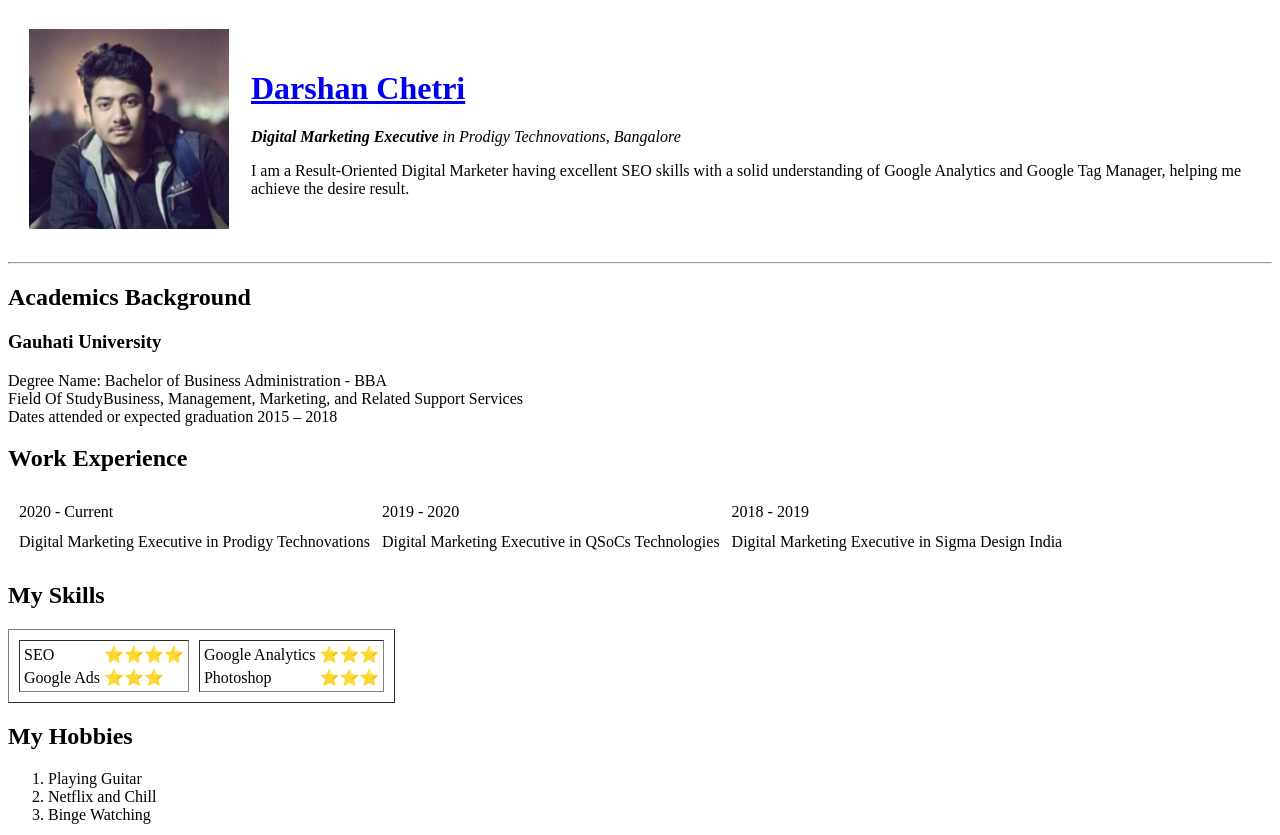
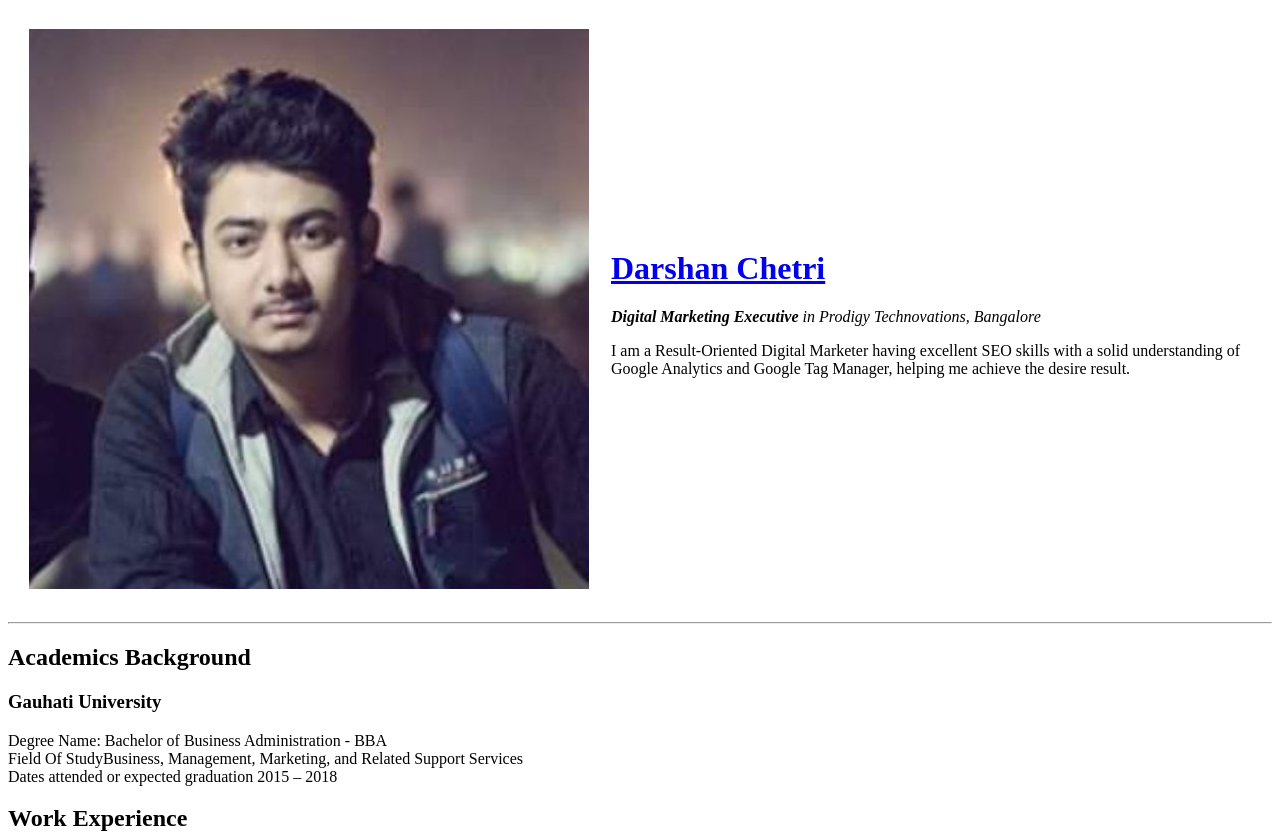
Before and after one commit to chetridarshan/CV, a plain HTML site: page index.html in a window 1280 px wide. Shown: the top 835 px of the page. Drawn offline with Linux system fonts and the light colour scheme.

Commit message:
Update index.html

```diff
--- a/index.html
+++ b/index.html
@@ -9,7 +9,7 @@
 <body>
 <table cellspacing="20">
   <tr>
-    <td><img src="Images/Darshan Chetri.jpg"  width="200" height="200" alt="Darshan Chetri Picture"></td>
+    <td><img src="Images/Darshan Chetri.jpg" alt="Darshan Chetri Picture"></td>
     <td><h1><a href="https://www.linkedin.com/in/darshan-chetri-3615b4178/">Darshan Chetri</a></h1>
     <p><em><strong>Digital Marketing Executive</strong> in Prodigy Technovations, Bangalore</em></p>
     <p> I am a Result-Oriented Digital Marketer having excellent SEO skills with a solid understanding of Google Analytics and Google Tag Manager, helping me achieve the desire result.</p></td>
```
